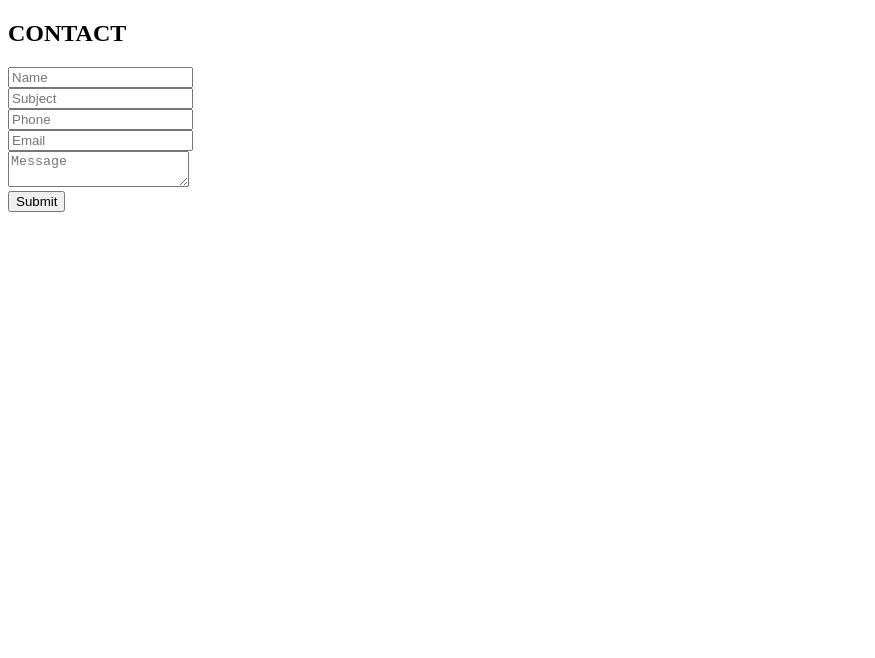
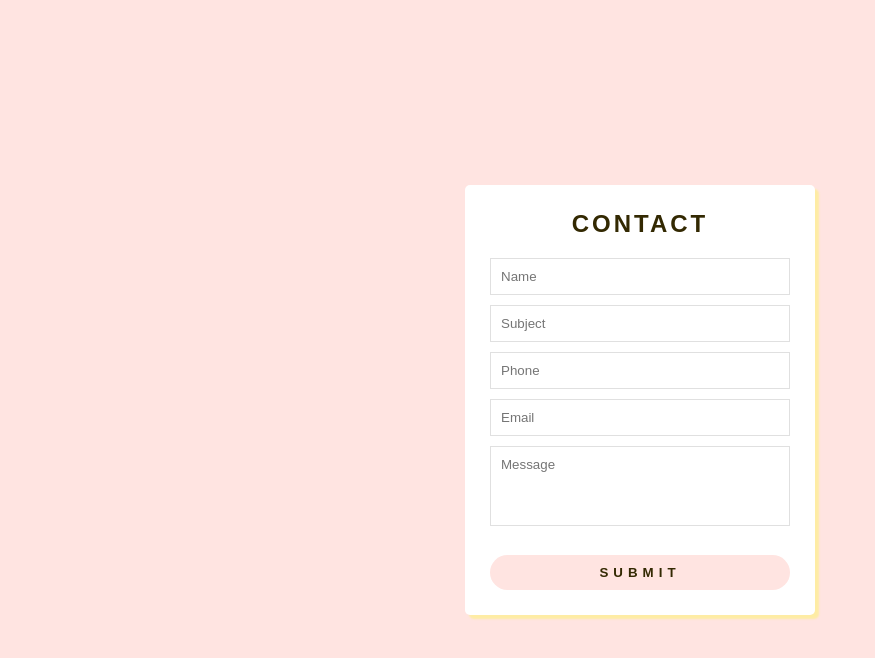
Before and after one commit to vz48345/Project-Web1, a plain HTML site: page contact.html in a window 1280 px wide. Shown: the whole page, without its empty margins (0-875 px from the left). Drawn offline with Linux system fonts and the light colour scheme.

Commit message:
shtimi i css per contact

```diff
--- a/contact.html
+++ b/contact.html
@@ -3,6 +3,8 @@
     <head>
         <meta charset="UTF-8">
         <title>Contact</title>
+        <link rel="stylesheet" type="text/css" href="style.css">
+
 
     </head>
     <body>
--- /dev/null
+++ b/style.css
@@ -0,0 +1,72 @@
+*{
+    margin: 0;
+    padding: 0;
+    box-sizing: border-box;
+    outline: none;
+    font-family: 'Josefin Sans', sans-serif;
+  }
+
+  body{
+    background: #ffe4e1;
+  }
+
+  .wrapper{
+    position: absolute;
+    top: 50%;
+    left: 50%;
+    transform: translate(-50%,-50%);
+    max-width: 350px;
+    width: 100%;
+    background: #fff;
+    padding: 25px;
+    border-radius: 5px;
+    box-shadow: 4px 4px 2px rgba(254,236,164,1);
+  }
+
+  .wrapper h2{
+    text-align: center;
+    margin-bottom: 20px;
+    text-transform: uppercase;
+    letter-spacing: 3px;
+    color: #332902;
+  }
+
+  .wrapper .input_field{
+    margin-bottom: 10px;
+  }
+
+  .wrapper .input_field input[type="text"],
+  .wrapper textarea{
+    border: 1px solid #e0e0e0;
+    width: 100%;
+    padding: 10px;
+  }
+
+  .wrapper textarea{
+    resize: none;
+    height: 80px;
+  }
+
+  .wrapper .btn input[type="submit"]{
+    border: 0px;
+    margin-top: 15px;
+    padding: 10px;
+    text-align: center;
+    width: 100%;
+    background: #ffe4e1;
+    color: #332902;
+    text-transform: uppercase;
+    letter-spacing: 5px;
+    font-weight: bold;
+    border-radius: 25px;
+    cursor: pointer;
+  }
+
+  #error_message{
+    margin-bottom: 20px;
+    background: #fe8b8e;
+    padding: 0px;
+    text-align: center;
+    font-size: 14px;
+    transition: all 0.5s ease;
+  }
```
